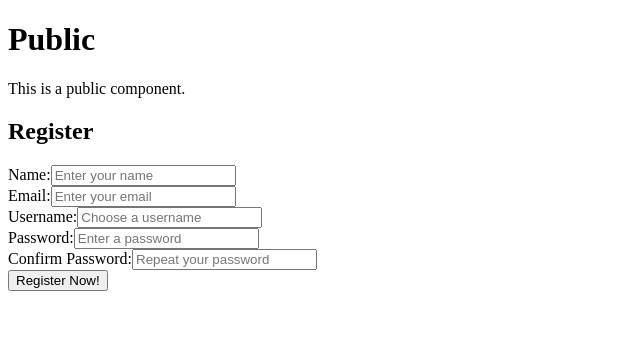
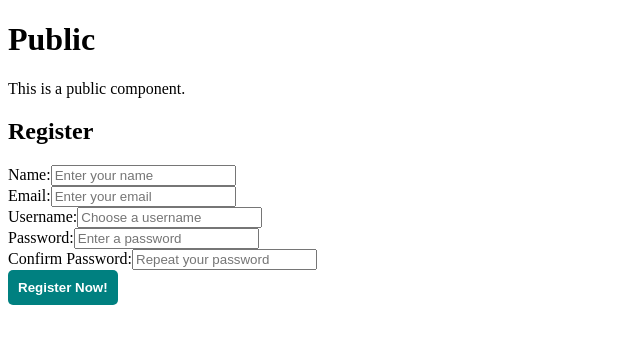
Before and after one commit to wilsone24/Twitter-SinglePageApp, a React (Vite) app: page / in a window 1280 px wide. Shown: the top 344 px of the page, without its empty margins (0-640 px from the left). Built offline with nearby package versions, Linux system fonts and the light colour scheme.

Commit message:
feat: add styling for Register component and improve form validation

```diff
--- /dev/null
+++ b/src/components/public/register/Register.css
@@ -0,0 +1,13 @@
+button {
+  background-color: teal;
+  color: white;
+  padding: 10px;
+  border: none;
+  border-radius: 5px;
+  font-weight: bold;
+  cursor: pointer;
+}
+
+button:hover {
+  background-color: #007777;
+}
--- a/src/components/public/register/index.tsx
+++ b/src/components/public/register/index.tsx
@@ -1,4 +1,5 @@
 import React, { useEffect, useState } from "react";
+import "./Register.css";
 
 function Register() {
   const [name, setName] = useState("");
@@ -8,7 +9,7 @@ function Register() {
   const [passwordConfirmation, setPasswordConfirmation] = useState("");
 
   const register_post = async () => {
-    const response = await fetch("http://0.0.0.0:8083/api/users", {
+    const response = await fetch("http://localhost:8083/api/users/", {
       method: "POST",
       headers: { "Content-Type": "application/json" },
       body: JSON.stringify({
@@ -31,7 +32,10 @@ function Register() {
 
   const handleSubmit = (e: React.FormEvent<HTMLFormElement>) => {
     e.preventDefault();
-    if (password !== passwordConfirmation) {
+    if (!name || !email || !username || !password || !passwordConfirmation) {
+      alert("Please fill in all fields!");
+      return;
+    } else if (password !== passwordConfirmation) {
       alert("Passwords do not match!");
       return;
     }
```
